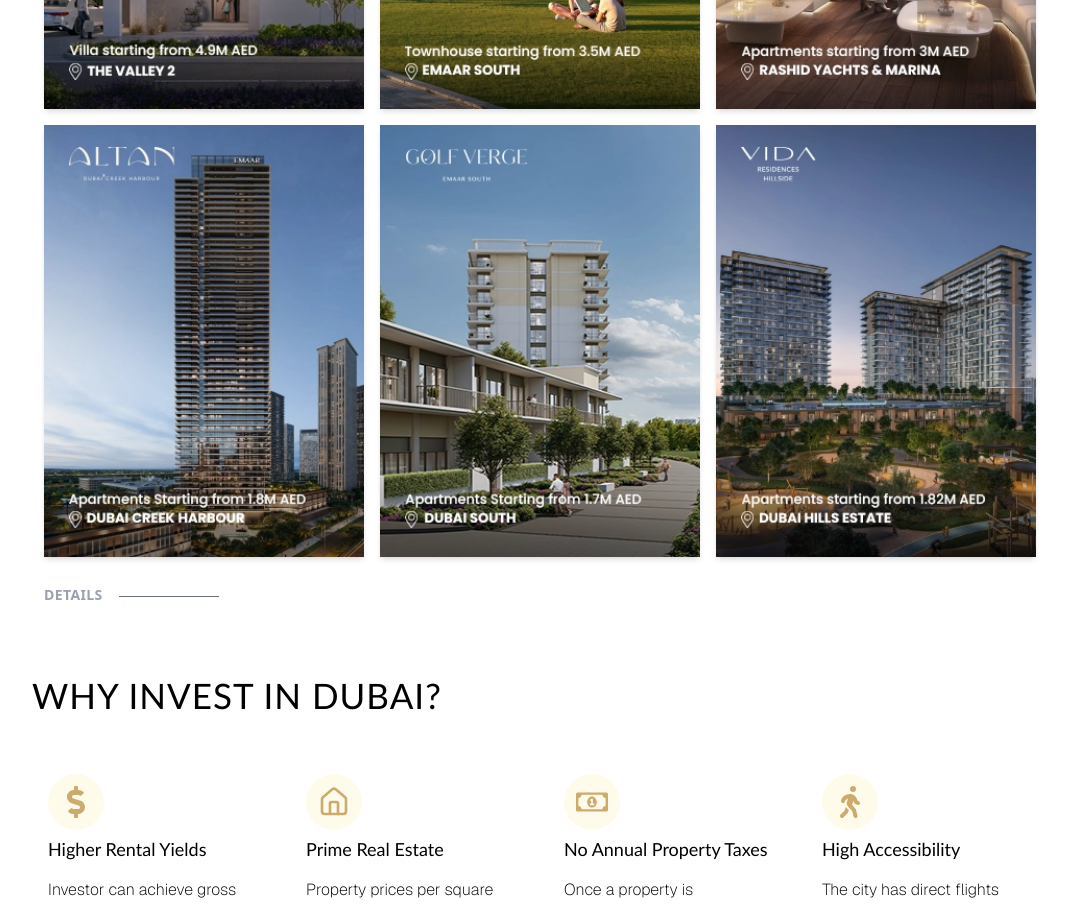
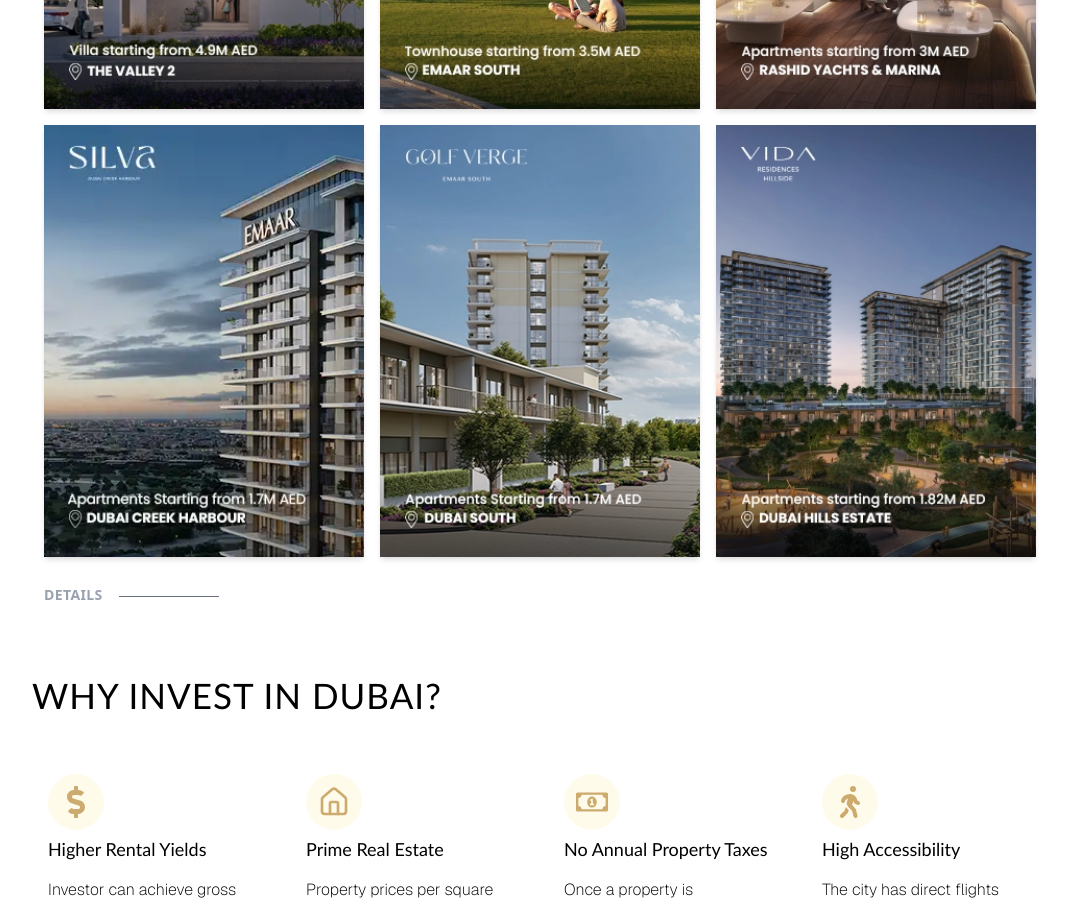
Before and after one commit to mizaannvoraa/Emaar, a Next.js app: page / in a window 1280 px wide. Shown: the part 1800-2707 px from the top of the page, without its empty margins (100-1167 px from the left). Built offline with nearby package versions, Linux system fonts and the light colour scheme.

Commit message:
Images Updated Altan

```diff
--- a/Components/EmaarLaunches.js
+++ b/Components/EmaarLaunches.js
@@ -16,7 +16,7 @@
   },
   {
     title: "PALACE VILLAS OPERA",
-    image: "/assets/Emaar_Altan.webp",
+    image: "/assets/Emaar_Silva.webp",
   },
   {
     title: "GOLF VERGE",
```
Also changed, not shown: public/assets/Emaar_Silva.webp (added).
